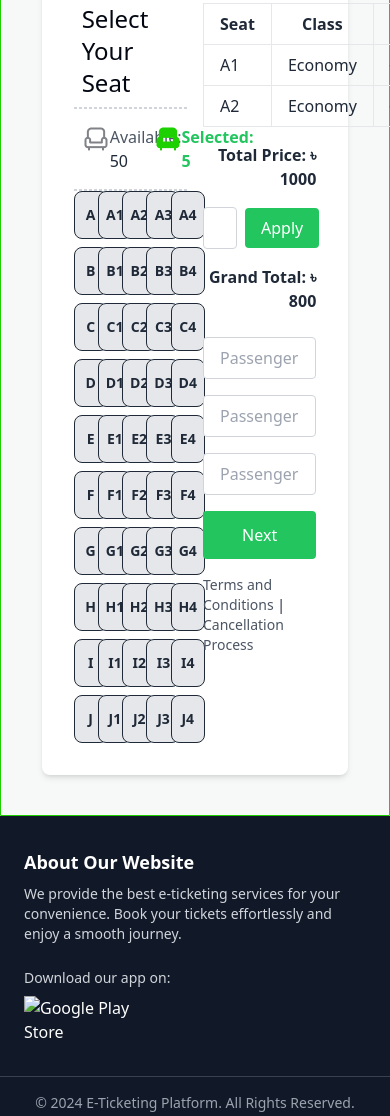
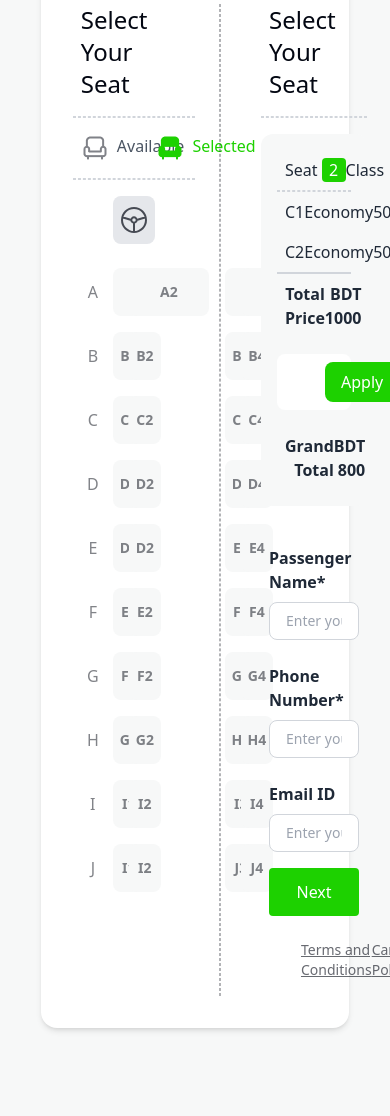
Before and after one commit to Tanjim100/E-BUS-Ticket, a plain HTML site: page index.htm in a window 390 px wide. Shown: the part 2474-3590 px from the top of the page. Drawn offline with nearby package versions, Linux system fonts and the light colour scheme.

Commit message:
desktop setup completed, now responsive layout needed

```diff
--- a/index.htm
+++ b/index.htm
@@ -117,10 +117,10 @@
 
 
   <!-- main section  -->
-  <main class="px-2.5 py-4 bg-[#F7F8F8] flex flex-col items-center border border-[#1DD100]"
+  <main class="px-2.5 py-4 bg-[#F7F8F8] flex flex-col items-center border-t-2 border-[#1DD100] w-full"
   style="border-top-left-radius: 80px; border-top-right-radius: 80px;">
     <!-- Main Section Heading and Paragraph -->
-    <section class="mb-16 text-center mt-20 flex flex-col items-center">
+    <section class="mb-16 text-center mt-20 flex flex-col items-center ">
       <h2 class="text-3xl font-bold text-[#030712] mb-4">T.H Paribahan</h2>
       <p class="text-[#03071299] w-4/5">Yes, you can run unit tests and view the results directly within the app. The integrated testing features allow for a streamlined .</p>
     </section>
@@ -184,165 +184,197 @@
 
 
     <!-- Seat selection section -->
-    <section id="select-seat" class="bg-white shadow-md rounded-lg p-4 my-6 w-10/12">
+    <section id="select-seat" class="bg-white shadow-md rounded-2xl p-4 my-6 w-10/12 mb-20">
       <!-- Section Padding -->
       <div class="p-4">
-        <div class="grid grid-cols-2 gap-4">
+        <div class="flex">
           <!-- Selecting Seat Section -->
-          <div id="selecting-seat">
-            <h2 class="text-2xl  text-[#030712] mb-2 px-2">Select Your Seat</h2>
+          <div id="selecting-seat" class="w-1/2">
+            <h2 class="text-2xl  text-[#030712] mb-4 px-2">Select Your Seat</h2>
             <div class="w-full border border-dashed border-gray-300"></div>
             <!-- Availability -->
             <div id="availability" class="flex justify-between px-2 py-4">
-              <div class="flex">
+              <div class="flex gap-2">
                 <img class="w-7 h-7" src="images/seat-gray.png" alt="">
-                <p class="text-gray-600">Available: <span class="text-gray-800">50</span></p>
+                <p class="text-gray-600">Available</p>
               </div>
-              <div class="flex">
+              <div class="flex gap-2">
                 <img class="w-7 h-7" src="images/seat-green-filled.png" alt="">
-                <p class="text-green-500 font-bold">Selected: 5</p>
+                <p class="text-[#1DD100]">Selected</p>
               </div>
             </div>
             <div class="w-full border border-dashed border-gray-300"></div>
+            <div class="flex flex-row-reverse px-10 py-4">
+              <div class="w-24 h-12 bg-gray-200 rounded-lg flex justify-center items-center">
+                <svg width="32" height="32" viewBox="0 0 32 32" fill="none" xmlns="http://www.w3.org/2000/svg">
+                  <path d="M16 28C14.4241 28 12.8637 27.6896 11.4078 27.0866C9.95189 26.4835 8.62902 25.5996 7.51472 24.4853C6.40042 23.371 5.5165 22.0481 4.91345 20.5922C4.31039 19.1363 4 17.5759 4 16C4 14.4241 4.31039 12.8637 4.91345 11.4078C5.5165 9.95189 6.40042 8.62902 7.51472 7.51472C8.62902 6.40042 9.95189 5.5165 11.4078 4.91345C12.8637 4.31039 14.4241 4 16 4C17.5759 4 19.1363 4.31039 20.5922 4.91345C22.0481 5.5165 23.371 6.40042 24.4853 7.51472C25.5996 8.62902 26.4835 9.95189 27.0866 11.4078C27.6896 12.8637 28 14.4241 28 16C28 17.5759 27.6896 19.1363 27.0866 20.5922C26.4835 22.0481 25.5996 23.371 24.4853 24.4853C23.371 25.5996 22.0481 26.4835 20.5922 27.0866C19.1363 27.6896 17.5759 28 16 28ZM16 28V18.6667M13.3333 16C13.3333 16.7072 13.6143 17.3855 14.1144 17.8856C14.6145 18.3857 15.2928 18.6667 16 18.6667M13.3333 16C13.3333 15.2928 13.6143 14.6145 14.1144 14.1144C14.6145 13.6143 15.2928 13.3333 16 13.3333C16.7072 13.3333 17.3855 13.6143 17.8856 14.1144C18.3857 14.6145 18.6667 15.2928 18.6667 16M13.3333 16L4.33333 13.3333M16 18.6667C16.7072 18.6667 17.3855 18.3857 17.8856 17.8856C18.3857 17.3855 18.6667 16.7072 18.6667 16M18.6667 16L27.6667 13.3333" stroke="#030712" stroke-opacity="0.7" stroke-width="2" stroke-linecap="round" stroke-linejoin="round"/>
+                  </svg>
+
+              </div>
+            </div>
             <!-- Seat Grid -->
-            <div id="seat-grid" class="grid grid-cols-5 gap-2">
+            <div id="seat-grid" class="flex gap-8 p-2">
               <!-- A -->
-              <button class="btn btn-outline bg-gray-200">A</button>
-              <button class="btn btn-outline bg-gray-200">A1</button>
-              <button class="btn btn-outline bg-gray-200">A2</button>
-              <button class="btn btn-outline bg-gray-200">A3</button>
-              <button class="btn btn-outline bg-gray-200">A4</button>
+              <div class="grid grid-cols-1 gap-y-4 text-[#03071280]">
+                <div class="flex justify-center items-center w-6 h-12">A</div>
+                <div class="flex justify-center items-center w-6 h-12">B</div>
+                <div class="flex justify-center items-center w-6 h-12">C</div>
+                <div class="flex justify-center items-center w-6 h-12">D</div>
+                <div class="flex justify-center items-center w-6 h-12">E</div>
+                <div class="flex justify-center items-center w-6 h-12">F</div>
+                <div class="flex justify-center items-center w-6 h-12">G</div>
+                <div class="flex justify-center items-center w-6 h-12">H</div>
+                <div class="flex justify-center items-center w-6 h-12">I</div>
+                <div class="flex justify-center items-center w-6 h-12">J</div>
 
-              <!-- B -->
-              <button class="btn btn-outline bg-gray-200">B</button>
-              <button class="btn btn-outline bg-gray-200">B1</button>
-              <button class="btn btn-outline bg-gray-200">B2</button>
-              <button class="btn btn-outline bg-gray-200">B3</button>
-              <button class="btn btn-outline bg-gray-200">B4</button>
 
-              <!-- C -->
-              <button class="btn btn-outline bg-gray-200">C</button>
-              <button class="btn btn-outline bg-gray-200">C1</button>
-              <button class="btn btn-outline bg-gray-200">C2</button>
-              <button class="btn btn-outline bg-gray-200">C3</button>
-              <button class="btn btn-outline bg-gray-200">C4</button>
+              </div>
 
-              <!-- D -->
-              <button class="btn btn-outline bg-gray-200">D</button>
-              <button class="btn btn-outline bg-gray-200">D1</button>
-              <button class="btn btn-outline bg-gray-200">D2</button>
-              <button class="btn btn-outline bg-gray-200">D3</button>
-              <button class="btn btn-outline bg-gray-200">D4</button>
+              <div class="grid grid-cols-2 gap-4 mr-16 ">
+                <button class="btn btn-outline bg-[#F7F8F8] border-none text-[#03071280] w-20 h-12 ">A1</button>
+                <button class="btn btn-outline bg-[#F7F8F8] border-none text-[#03071280] w-20 h-12 ">A2</button>
+                <button class="btn btn-outline bg-[#F7F8F8] border-none text-[#03071280]">B1</button>
+                <button class="btn btn-outline bg-[#F7F8F8] border-none text-[#03071280]">B2</button>
+                <button class="btn btn-outline bg-[#F7F8F8] border-none text-[#03071280]">C1</button>
+                <button class="btn btn-outline bg-[#F7F8F8] border-none text-[#03071280]">C2</button>
+                <button class="btn btn-outline bg-[#F7F8F8] border-none text-[#03071280]">D1</button>
+                <button class="btn btn-outline bg-[#F7F8F8] border-none text-[#03071280]">D2</button>
+                <button class="btn btn-outline bg-[#F7F8F8] border-none text-[#03071280]">D1</button>
+                <button class="btn btn-outline bg-[#F7F8F8] border-none text-[#03071280]">D2</button>
+                <button class="btn btn-outline bg-[#F7F8F8] border-none text-[#03071280]">E1</button>
+                <button class="btn btn-outline bg-[#F7F8F8] border-none text-[#03071280]">E2</button>
+                <button class="btn btn-outline bg-[#F7F8F8] border-none text-[#03071280]">F1</button>
+                <button class="btn btn-outline bg-[#F7F8F8] border-none text-[#03071280]">F2</button>
+                <button class="btn btn-outline bg-[#F7F8F8] border-none text-[#03071280]">G1</button>
+                <button class="btn btn-outline bg-[#F7F8F8] border-none text-[#03071280]">G2</button>
+                <button class="btn btn-outline bg-[#F7F8F8] border-none text-[#03071280]">I1</button>
+                <button class="btn btn-outline bg-[#F7F8F8] border-none text-[#03071280]">I2</button>
+                <button class="btn btn-outline bg-[#F7F8F8] border-none text-[#03071280]">I1</button>
+                <button class="btn btn-outline bg-[#F7F8F8] border-none text-[#03071280]">I2</button>
 
-              <!-- E -->
-              <button class="btn btn-outline bg-gray-200">E</button>
-              <button class="btn btn-outline bg-gray-200">E1</button>
-              <button class="btn btn-outline bg-gray-200">E2</button>
-              <button class="btn btn-outline bg-gray-200">E3</button>
-              <button class="btn btn-outline bg-gray-200">E4</button>
+              </div>
 
-              <!-- F -->
-              <button class="btn btn-outline bg-gray-200">F</button>
-              <button class="btn btn-outline bg-gray-200">F1</button>
-              <button class="btn btn-outline bg-gray-200">F2</button>
-              <button class="btn btn-outline bg-gray-200">F3</button>
-              <button class="btn btn-outline bg-gray-200">F4</button>
+              <div class="grid grid-cols-2 gap-4 text-[#03071280]">
+                <button class="btn btn-outline w-20 h-12 bg-[#F7F8F8] text-[#03071280] border-none">A3</button>
+                <button class="btn btn-outline w-20 h-12 bg-[#F7F8F8] text-[#03071280] border-none">A4</button>
+                <button class="btn btn-outline bg-[#F7F8F8] border-none text-[#03071280]">B3</button>
+                <button class="btn btn-outline bg-[#F7F8F8] border-none text-[#03071280]">B4</button>
+                <button class="btn btn-outline bg-[#F7F8F8] border-none text-[#03071280]">C3</button>
+                <button class="btn btn-outline bg-[#F7F8F8] border-none text-[#03071280]">C4</button>
+                <button class="btn btn-outline bg-[#F7F8F8] border-none text-[#03071280]">D3</button>
+                <button class="btn btn-outline bg-[#F7F8F8] border-none text-[#03071280]">D4</button>
+                <button class="btn btn-outline bg-[#F7F8F8] border-none text-[#03071280]">E3</button>
+                <button class="btn btn-outline bg-[#F7F8F8] border-none text-[#03071280]">E4</button>
+                <button class="btn btn-outline bg-[#F7F8F8] border-none text-[#03071280]">F3</button>
+                <button class="btn btn-outline bg-[#F7F8F8] border-none text-[#03071280]">F4</button>
+                <button class="btn btn-outline bg-[#F7F8F8] border-none text-[#03071280]">G3</button>
+                <button class="btn btn-outline bg-[#F7F8F8] border-none text-[#03071280]">G4</button>
+                <button class="btn btn-outline bg-[#F7F8F8] border-none text-[#03071280]">H3</button>
+                <button class="btn btn-outline bg-[#F7F8F8] border-none text-[#03071280]">H4</button>
+                <button class="btn btn-outline bg-[#F7F8F8] border-none text-[#03071280]">I3</button>
+                <button class="btn btn-outline bg-[#F7F8F8] border-none text-[#03071280]">I4</button>
+                <button class="btn btn-outline bg-[#F7F8F8] border-none text-[#03071280]">J3</button>
+                <button class="btn btn-outline bg-[#F7F8F8] border-none text-[#03071280]">J4</button>
 
-              <!-- G -->
-              <button class="btn btn-outline bg-gray-200">G</button>
-              <button class="btn btn-outline bg-gray-200">G1</button>
-              <button class="btn btn-outline bg-gray-200">G2</button>
-              <button class="btn btn-outline bg-gray-200">G3</button>
-              <button class="btn btn-outline bg-gray-200">G4</button>
+              </div>
 
-              <!-- H -->
-              <button class="btn btn-outline bg-gray-200">H</button>
-              <button class="btn btn-outline bg-gray-200">H1</button>
-              <button class="btn btn-outline bg-gray-200">H2</button>
-              <button class="btn btn-outline bg-gray-200">H3</button>
-              <button class="btn btn-outline bg-gray-200">H4</button>
 
-              <!-- I -->
-              <button class="btn btn-outline bg-gray-200">I</button>
-              <button class="btn btn-outline bg-gray-200">I1</button>
-              <button class="btn btn-outline bg-gray-200">I2</button>
-              <button class="btn btn-outline bg-gray-200">I3</button>
-              <button class="btn btn-outline bg-gray-200">I4</button>
-
-              <!-- J -->
-              <button class="btn btn-outline bg-gray-200">J</button>
-              <button class="btn btn-outline bg-gray-200">J1</button>
-              <button class="btn btn-outline bg-gray-200">J2</button>
-              <button class="btn btn-outline bg-gray-200">J3</button>
-              <button class="btn btn-outline bg-gray-200">J4</button>
 
             </div>
           </div>
 
+          <div id="select-seat-line" class="border border-dashed border-[#0307124D] mx-6 col-span-1 min-h-full w-0"></div>
+
           <!-- Total Price According to Seats -->
-          <div id="total-price-according-to-seats">
+          <div id="total-price-according-to-seats" class="pl-4  w-1/2">
+            <h2 class="text-2xl  text-[#030712] mb-4 px-2">Select Your Seat</h2>
+            <div class="w-full border border-dashed border-gray-300"></div>
+
             <!-- Total Seats and Price -->
-            <div id="total-seats-price" class="mb-6">
-              <table class="w-full border-collapse border border-gray-200 mb-4">
-                <thead>
-                  <tr>
-                    <th class="border border-gray-200 px-4 py-2">Seat</th>
-                    <th class="border border-gray-200 px-4 py-2">Class</th>
-                    <th class="border border-gray-200 px-4 py-2">Price</th>
-                  </tr>
-                </thead>
-                <tbody>
-                  <tr>
-                    <td class="border border-gray-200 px-4 py-2">A1</td>
-                    <td class="border border-gray-200 px-4 py-2">Economy</td>
-                    <td class="border border-gray-200 px-4 py-2">৳ 500</td>
-                  </tr>
-                  <tr>
-                    <td class="border border-gray-200 px-4 py-2">A2</td>
-                    <td class="border border-gray-200 px-4 py-2">Economy</td>
-                    <td class="border border-gray-200 px-4 py-2">৳ 500</td>
-                  </tr>
-                </tbody>
-              </table>
-              <p class="text-right text-gray-800 font-bold mb-4">Total Price: ৳ 1000</p>
-              <div class="flex items-center space-x-2">
+            <div id="total-seats-price" class="mb-6 mt-4 bg-[#F7F8F8] rounded-xl p-4">
+              <div class="flex justify-between p-2">
+                <div class="flex items-center gap-1">
+                  <p>Seat</p>
+                  <div class="w-6 h-6 bg-[#1DD100] text-center rounded">
+                    <span class="text-white">2</span>
+                  </div>
+                </div>
+                <p class="pr-16">Class</p>
+                <p>Price</p>
+              </div>
+              <!-- line -->
+              <div class="w-full border border-dashed border-gray-300"></div>
+              <!-- seat 1 -->
+              <div class="flex justify-between p-2">
+                <p>C1</p>
+                <p>Economy</p>
+                <span>500</span>
+              </div>
+              <!-- seat 2 -->
+              <div class="flex justify-between p-2">
+                <p>C2</p>
+                <p>Economy</p>
+                <span>500</span>
+              </div>
+              <!-- line -->
+              <div class="w-full border border-gray-300"></div>
+
+              <div class="flex justify-between p-2">
+                <p class="text-right text-gray-800 font-bold mb-4">Total Price</p>
+                <p class="text-right text-gray-800 font-bold mb-4">BDT <span>1000</span></p>
+              </div>
+              <div class="flex items-center space-x-2 bg-white p-2 rounded-lg">
                 <input
                   type="text"
                   placeholder="Coupon Code"
-                  class="w-full px-4 py-2 border border-gray-300 rounded"
+                  class="w-full px-4 py-2  rounded-lg bg-white"
                 />
-                <button class="bg-green-500 text-white px-4 py-2 rounded hover:bg-green-600">
+                <button class="bg-[#1DD100] text-white px-4 py-2 rounded-lg hover:bg-green-600">
                   Apply
                 </button>
               </div>
-              <p class="text-right text-gray-800 font-bold mt-4">Grand Total: ৳ 800</p>
+              <div class="flex justify-between p-2">
+                <p class="text-right text-gray-800 font-bold mt-4">Grand Total</p>
+                <p class="text-right text-gray-800 font-bold mt-4">BDT <span>800</span></p>
+              </div>
             </div>
 
             <!-- Passenger Details -->
-            <div id="passenger-details" class="mt-6">
+            <div id="passenger-details" class="mt-4 p-2">
               <form class="space-y-4">
+                <div>
+                  <h3 class="font-semibold py-2">Passenger Name*</h3>
                   <input
                     type="text"
-                  placeholder="Passenger Name"
-                  class="w-full px-4 py-2 border border-gray-300 rounded"
+                    placeholder="Enter your name"
+                    class="w-full px-4 py-2 border border-gray-300 rounded-lg bg-white text-sm"
+                    required
                   />
+                </div>
+                <div>
+                  <h3 class="font-semibold py-2">Phone Number*</h3>
                   <input
                     type="text"
-                  placeholder="Passenger Number"
-                  class="w-full px-4 py-2 border border-gray-300 rounded"
+                    placeholder="Enter your phone number"
+                    class="w-full px-4 py-2 border border-gray-300 rounded-lg bg-white text-sm"
+                    required
                   />
+                </div>
+                <div>
+                  <h3 class="font-semibold py-2">Email ID</h3>
                   <input
                     type="email"
-                  placeholder="Passenger Email"
-                  class="w-full px-4 py-2 border border-gray-300 rounded"
+                    placeholder="Enter your email id"
+                    class="w-full px-4 py-2 border border-gray-300 rounded-lg bg-white text-sm"
                   />
-                <button class="w-full bg-green-500 text-white px-6 py-3 rounded hover:bg-green-600">
+                </div>
+                <button class="w-full bg-[#1DD100] text-white px-6 py-3 rounded hover:bg-green-600">
                   Next
                 </button>
               </form>
-              <div class="mt-4 text-sm">
-                <a href="#" class="text-gray-600 hover:text-green-500">Terms and Conditions</a> |
-                <a href="#" class="text-gray-600 hover:text-green-500">Cancellation Process</a>
+              <div class="mt-4 text-sm flex justify-between px-8 py-2">
+                <a href="#" class="text-[#03071299] hover:text-green-500 underline">Terms and Conditions</a>
+                <a href="#" class="text-[#03071299] hover:text-green-500 underline">Cancellation Policy</a>
               </div>
             </div>
           </div>
@@ -354,40 +386,48 @@
 
 
   <!-- footer section  -->
-  <footer class="bg-gray-900 text-white py-8">
+  <footer class="bg-[#030712] w-full text-white py-24 flex justify-center">
+    <div class="w-10/12">
       <!-- About Section -->
-    <div id="about" class="flex flex-col md:flex-row justify-between items-start px-6">
+    <div id="about" class="flex flex-col md:flex-row justify-between items-start">
       <!-- About Website -->
-      <div id="about-website" class="mb-6 md:mb-0">
-        <h4 class="text-lg font-bold mb-2">About Our Website</h4>
-        <p class="text-gray-300 text-sm">
-          We provide the best e-ticketing services for your convenience. Book your tickets effortlessly and enjoy a smooth journey.
+      <div id="about-website" class="mb-6 md:mb-0  w-4/12">
+        <h4 class="text-3xl font-bold mb-2">P-Ticket</h4>
+        <p class="text-gray-300 ">
+          P-Ticket is a digital platform to make your daily commuting better.
         </p>
       </div>
       <!-- Play Store -->
-      <div id="play-store" class="flex flex-col items-start">
-        <p class="text-gray-300 text-sm mb-2">Download our app on:</p>
+      <div id="play-store" class="flex flex-col items-center">
+        <p class="text-white text-sm mb-2">Download our app on:</p>
         <a href="https://play.google.com" target="_blank" rel="noopener noreferrer">
+          <div class="flex gap-2 border p-2 rounded-lg">
             <img
-            src="images/play-store-badge.png"
+              src="images/playstore.png"
               alt="Google Play Store"
-            class="w-32"
+              class="w-10 h-10"
             />
+            <div>
+              <p class="text-xs uppercase">get it on</p>
+              <h3 class="text-lg">Google Play</h3>
+            </div>
+          </div>
         </a>
       </div>
     </div>
 
     <!-- Copy-Right Section -->
-    <div id="copy-right" class="mt-8 border-t border-gray-700 pt-4 px-6 flex flex-col md:flex-row justify-between items-center">
+    <div id="copy-right" class="mt-8 border-t border-dashed border-gray-700 py-8 flex flex-col md:flex-row justify-between items-center">
       <!-- Main Copy-Right -->
-      <div id="main-copy-right" class="text-gray-400 text-sm mb-4 md:mb-0">
-        &copy; 2024 E-Ticketing Platform. All Rights Reserved.
+      <div id="main-copy-right" class="text-gray-400 text-sm mb-4 md:mb-0 border">
+        &copy; all rights reserved, P-Ticket services limited.2024
       </div>
       <!-- Privacy Policy Links -->
-      <div id="privacy-policy" class="flex space-x-4">
-        <a href="#" class="text-gray-300 text-sm hover:text-green-500">Privacy Policy</a>
-        <a href="#" class="text-gray-300 text-sm hover:text-green-500">Terms of Service</a>
-        <a href="#" class="text-gray-300 text-sm hover:text-green-500">Refund Policy</a>
+      <div id="privacy-policy" class="flex space-x-8">
+        <a href="#" class="text-white text-sm hover:text-green-500">Terms of conditions</a>
+        <a href="#" class="text-white text-sm hover:text-green-500">Return & refund policy</a>
+        <a href="#" class="text-white text-sm hover:text-green-500">Privacy Policy</a>
+      </div>
     </div>
     </div>
   </footer>
```
Also changed, not shown: images/wheel.svg (added). Lines whose indentation alone changed are shown as unchanged.
